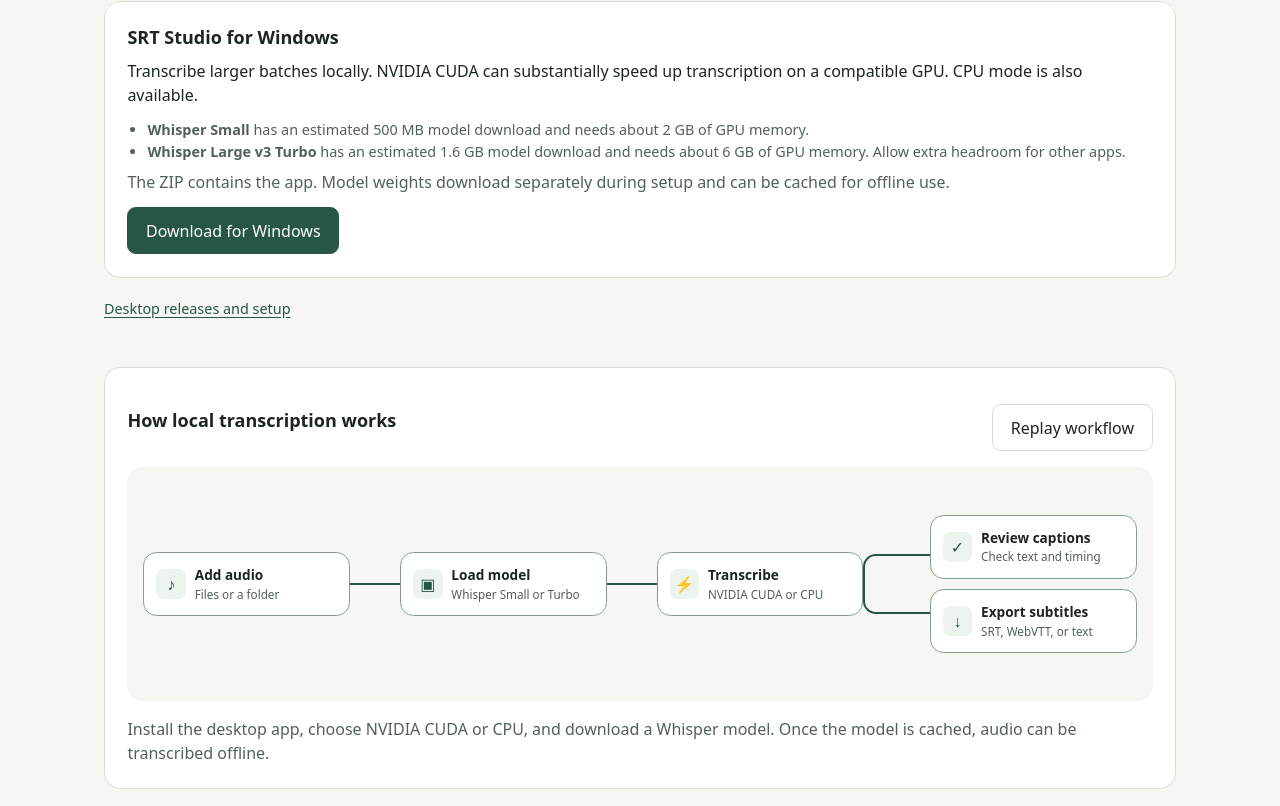
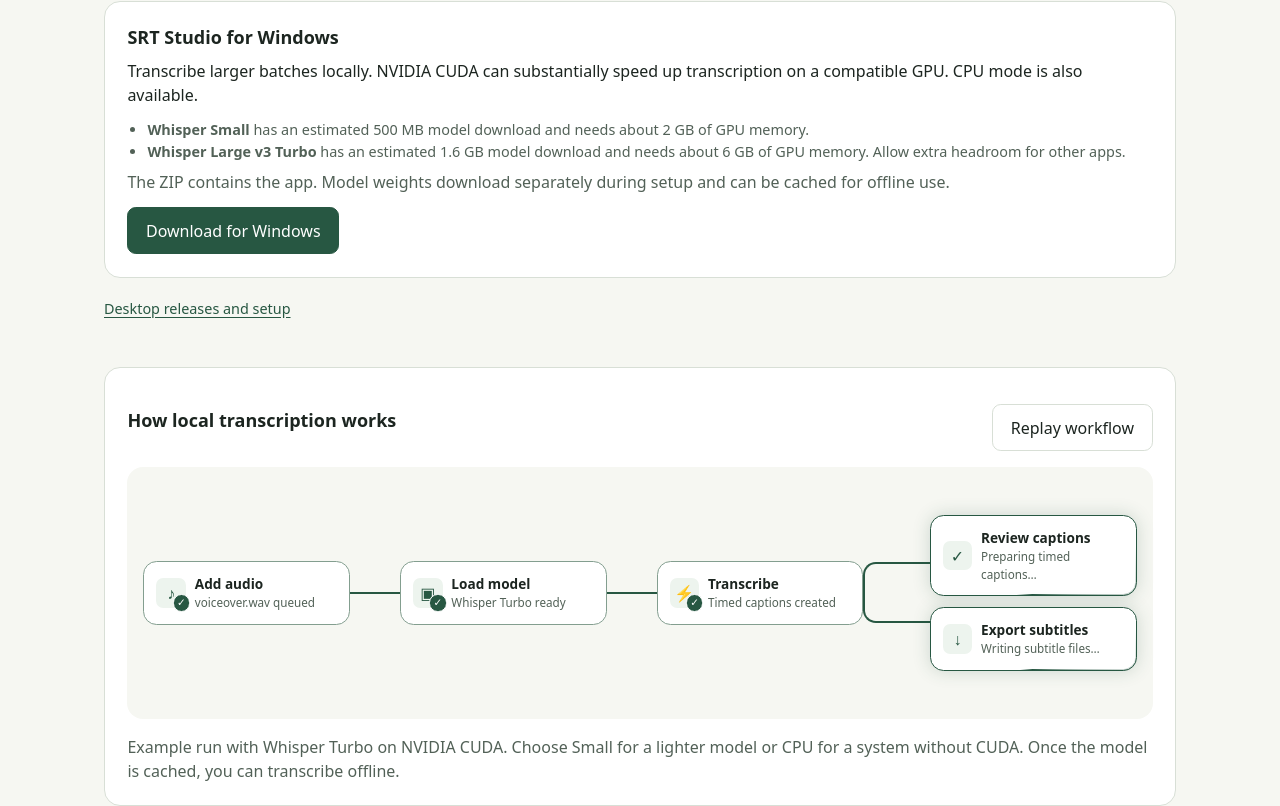
Before and after one commit to clankclankclankclank/SRTstudio, a plain HTML site: page docs/index.html in a window 1280 px wide. Shown: the part 679-1485 px from the top of the page. Drawn offline with Linux system fonts and the light colour scheme.

Commit message:
Show detailed transcription pipeline progress

```diff
--- a/docs/index.html
+++ b/docs/index.html
@@ -103,8 +103,8 @@
     @media (max-width: 43rem) { .workbench { grid-template-columns: minmax(0, 1fr); } }
   </style>
   <script type="module" src="./workbench.v3.js?rev=6"></script>
-  <link rel="stylesheet" href="pipeline.css?v=2">
-  <script defer src="pipeline.js?v=visibility"></script>
+  <link rel="stylesheet" href="pipeline.css?v=3">
+  <script defer src="pipeline.js?v=3"></script>
 </head>
 <body>
   <svg class="sprite" xmlns="http://www.w3.org/2000/svg" aria-hidden="true">
@@ -239,18 +239,18 @@
         <button type="button" class="button" id="pipeline-replay">Replay workflow</button>
       </div>
       <div class="pipeline" id="desktop-pipeline">
-        <div class="pipeline-node" data-node="0"><span aria-hidden="true">♪</span><div><strong>Add audio</strong><small>Files or a folder</small></div></div>
+        <div class="pipeline-node" data-node="0"><span aria-hidden="true">♪</span><div><strong>Add audio</strong><small data-running="Reading audio files…" data-done="voiceover.wav queued">Files or a folder</small></div></div>
         <div class="pipeline-link" data-link="0" aria-hidden="true"></div>
-        <div class="pipeline-node" data-node="1"><span aria-hidden="true">▣</span><div><strong>Load model</strong><small>Whisper Small or Turbo</small></div></div>
+        <div class="pipeline-node" data-node="1"><span aria-hidden="true">▣</span><div><strong>Load model</strong><small data-running="Loading Whisper Turbo…" data-done="Whisper Turbo ready">Whisper Small or Turbo</small></div></div>
         <div class="pipeline-link" data-link="1" aria-hidden="true"></div>
-        <div class="pipeline-node" data-node="2"><span aria-hidden="true">⚡</span><div><strong>Transcribe</strong><small>NVIDIA CUDA or CPU</small></div></div>
+        <div class="pipeline-node" data-node="2"><span aria-hidden="true">⚡</span><div><strong>Transcribe</strong><small data-running="Running on NVIDIA CUDA…" data-done="Timed captions created">NVIDIA CUDA or CPU</small></div></div>
         <div class="pipeline-branch" data-link="2" aria-hidden="true"><i></i><i></i></div>
         <div class="pipeline-outputs">
-          <div class="pipeline-node" data-node="3"><span aria-hidden="true">✓</span><div><strong>Review captions</strong><small>Check text and timing</small></div></div>
-          <div class="pipeline-node" data-node="3"><span aria-hidden="true">↓</span><div><strong>Export subtitles</strong><small>SRT, WebVTT, or text</small></div></div>
+          <div class="pipeline-node" data-node="3"><span aria-hidden="true">✓</span><div><strong>Review captions</strong><small data-running="Preparing timed captions…" data-done="Captions ready to review">Check text and timing</small></div></div>
+          <div class="pipeline-node" data-node="3"><span aria-hidden="true">↓</span><div><strong>Export subtitles</strong><small data-running="Writing subtitle files…" data-done="SRT · WebVTT · TXT ready">SRT, WebVTT, or text</small></div></div>
         </div>
       </div>
-      <p class="muted">Install the desktop app, choose NVIDIA CUDA or CPU, and download a Whisper model. Once the model is cached, audio can be transcribed offline.</p>
+      <p class="muted">Example run with Whisper Turbo on NVIDIA CUDA. Choose Small for a lighter model or CPU for a system without CUDA. Once the model is cached, you can transcribe offline.</p>
     </section>
   </main>
   <script>
--- a/docs/pipeline.css
+++ b/docs/pipeline.css
@@ -40,3 +40,28 @@
   .pipeline-branch[data-lit] { background:var(--signal); }
 }
 @media(prefers-reduced-motion:reduce) { .pipeline *,.pipeline-link::after { transition:none; } }
+
+@property --pipeline-sweep {
+  syntax: '<angle>';
+  inherits: false;
+  initial-value: 0deg;
+}
+.pipeline-node { position: relative; }
+.pipeline-node > span { position: relative; }
+.pipeline-node[data-state="done"] > span::after {
+  content: "✓"; position: absolute; right: -.25rem; bottom: -.25rem;
+  display: grid; place-items: center; width: .95rem; height: .95rem;
+  border: 1px solid var(--panel); border-radius: 50%;
+  background: var(--accent); color: white; font-size: .65rem;
+}
+@media (prefers-reduced-motion: no-preference) {
+  .pipeline-node[data-state="active"]::after {
+    content: ""; position: absolute; inset: -1px; padding: 2px;
+    border-radius: inherit; pointer-events: none;
+    background: conic-gradient(from var(--pipeline-sweep), transparent 67%, var(--accent) 94%, transparent);
+    mask: linear-gradient(white 0 0) content-box, linear-gradient(white 0 0);
+    mask-composite: exclude;
+    animation: pipeline-sweep 1.15s linear infinite;
+  }
+  @keyframes pipeline-sweep { to { --pipeline-sweep: 360deg; } }
+}
--- a/docs/pipeline.js
+++ b/docs/pipeline.js
@@ -1,16 +1,19 @@
 const pipeline = document.getElementById('desktop-pipeline');
 const replay = document.getElementById('pipeline-replay');
 const nodes = [...pipeline.querySelectorAll('[data-node]')];
+const descriptions = nodes.map(node => node.querySelector('small').textContent);
 const links = [...pipeline.querySelectorAll('[data-link]')];
 const motionPreference = matchMedia('(prefers-reduced-motion: reduce)');
 let events = [];
 
-function showStep(step) {
-  for (const node of nodes) {
+function showStep(step, sending = false) {
+  for (const [position, node] of nodes.entries()) {
     const index = Number(node.dataset.node);
-    node.dataset.state = index < step ? 'done' : index === step ? 'active' : 'waiting';
+    node.dataset.state = (index < step || (index === step && sending)) ? 'done' : index === step ? 'active' : 'waiting';
+    const status = node.querySelector('small');
+    status.textContent = status.dataset[node.dataset.state === 'active' ? 'running' : node.dataset.state] ?? descriptions[position];
   }
-  for (const link of links) link.toggleAttribute('data-lit', Number(link.dataset.link) < step);
+  for (const link of links) link.toggleAttribute('data-lit', Number(link.dataset.link) < step || (sending && Number(link.dataset.link) === step));
 }
 
 function playPipeline() {
@@ -18,9 +21,16 @@ function playPipeline() {
   events = [];
   if (motionPreference.matches) return showStep(4);
   showStep(0);
-  for (let step = 1; step <= 4; step++) {
-    events.push(setTimeout(() => showStep(step), step * 900));
-  }
+  const timings = [700, 1000, 1450, 850];
+  let elapsed = 0;
+  timings.forEach((duration, step) => {
+    elapsed += duration;
+    events.push(setTimeout(() => showStep(step, true), elapsed));
+    if (step < timings.length - 1) {
+      elapsed += 400;
+      events.push(setTimeout(() => showStep(step + 1), elapsed));
+    }
+  });
 }
 
 replay.addEventListener('click', playPipeline);
```
